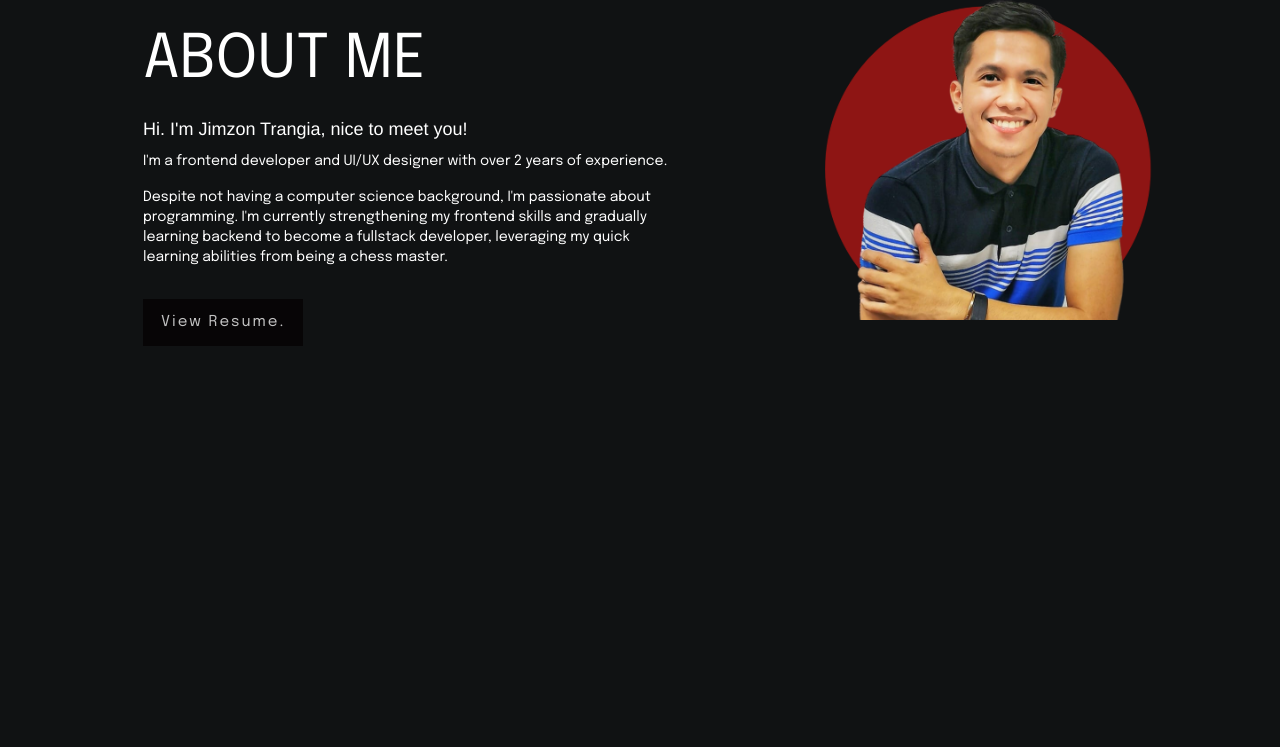
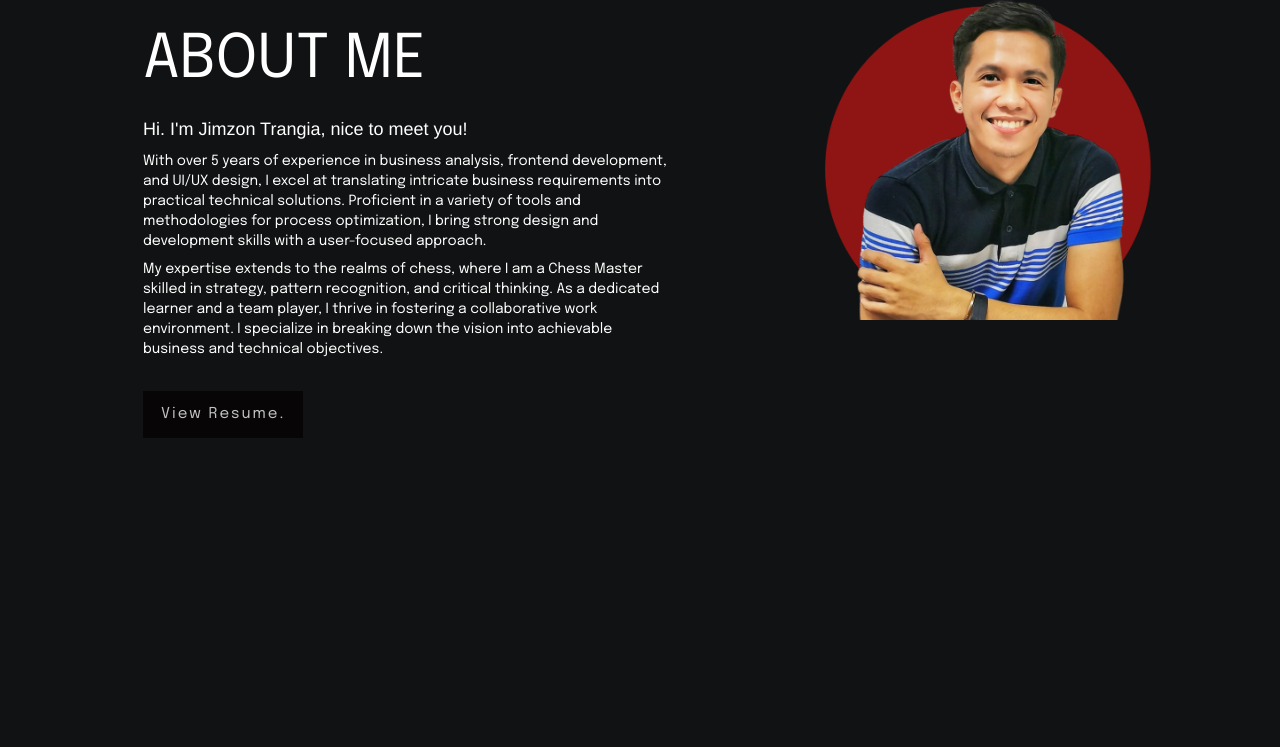
Before and after one commit to Jimzon/jimzon.github.io, a website: page index.html in a window 1280 px wide. Shown: the part 889-1636 px from the top of the page. Drawn offline with nearby package versions, Linux system fonts and the light colour scheme.

Commit message:
update about me description

```diff
--- a/index.html
+++ b/index.html
@@ -102,7 +102,7 @@
                         <div class="lead-hero-landing">
                             <div id="text-hero">
                                 <h1 class="gotham hero-title">  <span class="typewrite" data-period="2000"
-                                     data-type='[ "JIMZON", "FRONTEND", "DEVELOPER","DESIGNER" ]'><span class="wrap"></span></span> > </h1>
+                                     data-type='[ "JIMZON", "FRONTEND", "DEVELOPER","DESIGNER","BUSINESS ANALYST" ]'><span class="wrap"></span></span> > </h1>
                             </div>
                             <div class="mt-3" id="lead-text-ul">
                                 <ul class="gotham">
@@ -125,8 +125,18 @@
                             <h2 class="text-2xl md:text-6xl f-right py-4">ABOUT ME</h2>
 
                             <h1 class="gotham text-lg">Hi. I'm Jimzon Trangia, nice to meet you!</h1>
-                            <p class="text-sm pt-2">I'm a frontend developer and UI/UX designer with over 2 years of experience. </p>
-                            <p class="text-sm pt-3">Despite not having a computer science background, I'm passionate about programming. I'm currently strengthening my frontend skills and gradually learning backend to become a fullstack developer, leveraging my quick learning abilities from being a chess master.</p>
+                            <p class="text-sm pt-2">
+                                With over 5 years of experience in business analysis, frontend development, and UI/UX design,
+                                 I excel at translating intricate business requirements into practical technical solutions.
+                                 Proficient in a variety of tools and methodologies for process optimization,
+                                 I bring strong design and development skills with a user-focused approach. </p>
+                                 <p class="text-sm pt-2">  My expertise extends to the realms of chess, where I am a Chess Master skilled in strategy,
+                                 pattern recognition, and critical thinking. As a dedicated learner and a team player,
+                                 I thrive in fostering a collaborative work environment.
+                                I specialize in breaking down the vision into achievable business and technical objectives.
+                               </p>
+                            <!-- <p class="text-sm pt-2">I'm a frontend developer and UI/UX designer with over 2 years of experience. </p>
+                            <p class="text-sm pt-3">Despite not having a computer science background, I'm passionate about programming. I'm currently strengthening my frontend skills and gradually learning backend to become a fullstack developer, leveraging my quick learning abilities from being a chess master.</p> -->
                             <br>
                             <a href="https://drive.google.com/file/d/1GNp1vdvtRJd3F3AFRe4HQQQO_LqhGSFJ/view?usp=sharing"   target="_blank" class="btn-sm btn btn-black">View Resume.</a>
 
```
